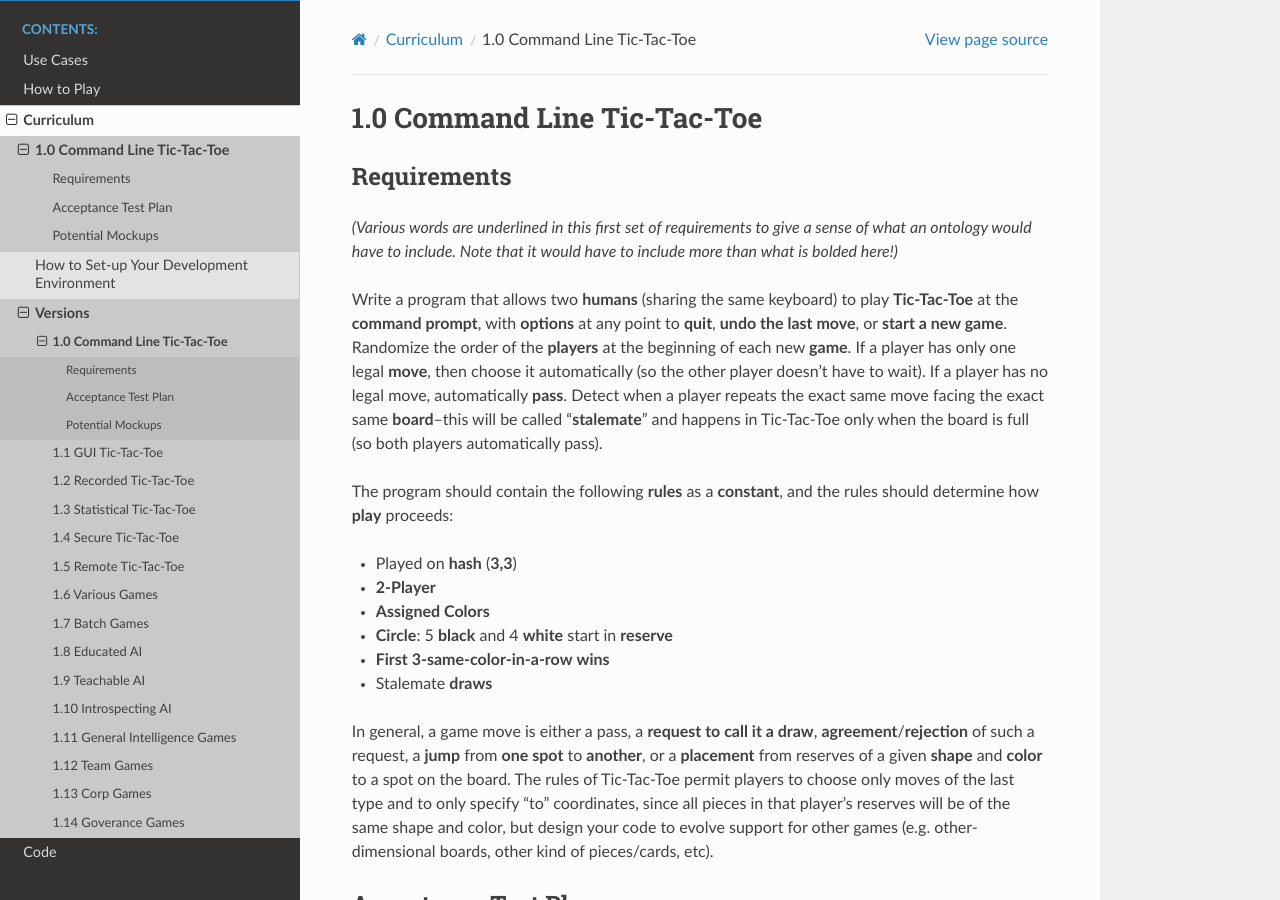
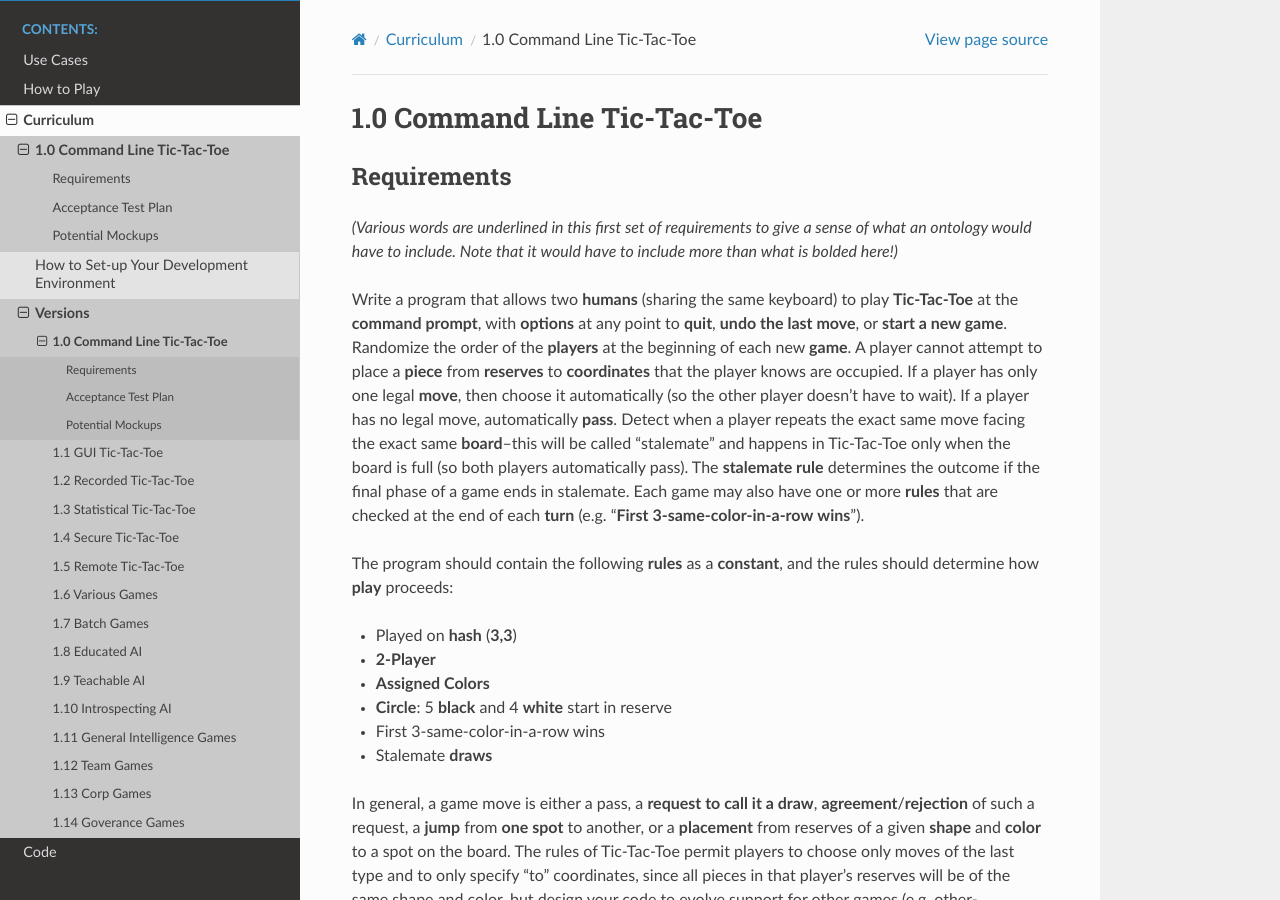
Before and after one commit to ChrisSantosLang/redscience, a Sphinx documentation site: the page built from docs/source/releases/commandline.rst, in a window 1280 px wide and 900 px high. Built offline with Sphinx 7.4.7 and the Read the Docs theme 2.0.0, drawn with Linux system fonts in a browser that asks for light colours.

Commit message:
Update commandline.rst

```diff
--- a/docs/source/releases/commandline.rst
+++ b/docs/source/releases/commandline.rst
@@ -13,13 +13,18 @@ Write a program that allows two **humans** (sharing the same keyboard)
 to play **Tic-Tac-Toe** at the **command prompt**, with **options**
 at any point to **quit**, **undo the last move**, or
 **start a new game**. Randomize the order of the **players** at the
-beginning of each new **game**. If a player has only one legal
+beginning of each new **game**. A player cannot attempt to place
+a **piece** from **reserves** to **coordinates** that the player knows
+are occupied. If a player has only one legal
 **move**, then choose it automatically (so the other player doesn’t
 have to wait). If a player has no legal move, automatically **pass**.
 Detect when a player repeats the exact same move facing the exact same
-**board**--this will be called “**stalemate**” and happens in
+**board**--this will be called “stalemate” and happens in
 Tic-Tac-Toe only when the board is full (so both players
-automatically pass).
+automatically pass). The **stalemate rule** determines the outcome if
+the final phase of a game ends in stalemate. Each game may also have
+one or more **rules** that are checked at the end of each **turn** (e.g.
+“**First 3-same-color-in-a-row** **wins**”).
 
 The program should contain the following **rules** as a **constant**,
 and the rules should determine how **play** proceeds:
@@ -27,13 +32,13 @@ and the rules should determine how **play** proceeds:
 * Played on **hash** (**3,3**)
 * **2-Player**
 * **Assigned Colors**
-* **Circle**: 5 **black** and 4 **white** start in **reserve**
-* **First 3-same-color-in-a-row** **wins**
+* **Circle**: 5 **black** and 4 **white** start in reserve
+* First 3-same-color-in-a-row wins
 * Stalemate **draws**
 
 In general, a game move is either a pass, a
 **request to call it a draw**, **agreement**/**rejection** of such a
-request, a **jump** from **one spot** to **another**, or a
+request, a **jump** from **one spot** to another, or a
 **placement** from reserves of a given **shape** and **color** to a
 spot on the board. The rules of Tic-Tac-Toe permit players to choose
 only moves of the last type and to only specify “to” coordinates,
```
